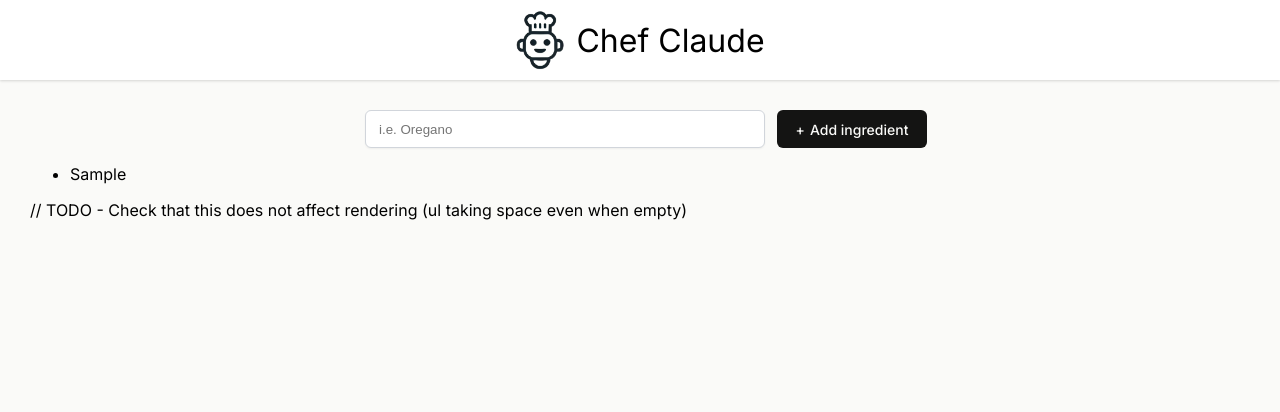
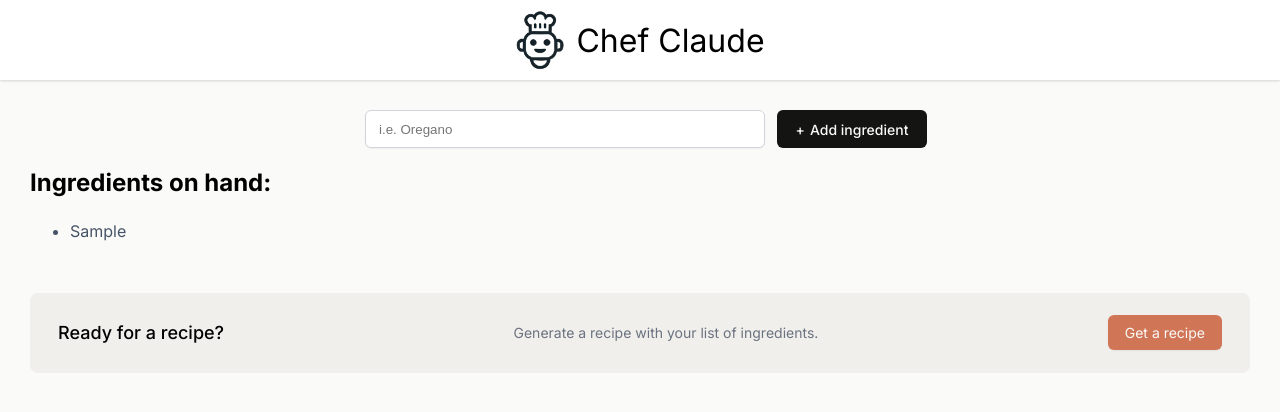
Before and after one commit to candytale55/chef-claude-app, a React (Vite) app: page / in a window 1280 px wide. Both pictures are taken after typing "Sample" into the empty fields and a click on the button "Add ingredient". Shown: the top 412 px of the page. Built offline with nearby package versions, Linux system fonts and the light colour scheme.

Commit message:
List of ingredients with conditional rendering - Using &&

```diff
--- a/src/components/MainContent.jsx
+++ b/src/components/MainContent.jsx
@@ -1,8 +1,10 @@
 import { useState } from 'react';
+import { v4 as uuidv4 } from 'uuid';
+import { capitalizeWord } from '../utils/capitalize'
 
 function IngredientsList() {
 
-  const [ingredients, setIngredients] = useState([""]);
+  const [ingredients, setIngredients] = useState([]);
   const [inputValue, setInputValue] = useState("");
 
 
@@ -12,17 +14,20 @@
 
     if (!inputValue.trim()) return; // Don't add empty strings
 
-    {/*UUID will be added here*/}
+    const newIngredient = {
+      id: uuidv4(),
+      name: inputValue.trim()
+    };
 
-    setIngredients(prev => [...prev, inputValue.trim()]);
-    setInputValue(""); // Clear input after adding
+    setIngredients(prev => [...prev, newIngredient]);
+    setInputValue("");
   }
 
-  //TODO - set better keys - ALSO: If user enters two of the same, tell the user and don't add it.
+
   const ingredientsListItems = ingredients
-    .filter(ingredient => ingredient.trim() !== "")
+    .filter(ingredient => ingredient.name.trim() !== "")
     .map(ingredient => (
-      <li key={ingredient}>{ingredient}</li>
+      <li key={ingredient.id}>{capitalizeWord(ingredient.name)}</li>
     ));
 
   return (
@@ -41,10 +46,33 @@
         <button type="submit" >Add ingredient</button>
       </form>
 
-      {ingredients.filter(i => i.trim() !== "").length > 0 && (
-        <ul>{ingredientsListItems}</ul>
-      )}
-      // TODO - Check that this does not affect rendering (ul taking space even when empty)
+
+      {/* Conditional Rendering of the Ingredient list */}
+
+          {ingredients.filter(i => i.name.trim() !== "").length > 0 && (
+        <section>
+
+          {/* List of INGREDIENTS Section*/}
+
+              <h2>Ingredients on hand:</h2>
+              <ul className='ingredients-list'>{ingredientsListItems}</ul>
+
+
+          {/* Get Recipe Section*/}
+          <div className='get-recipe-container'>
+                <h3>Ready for a recipe?</h3>
+            <p>Generate a recipe with your list of ingredients.</p>
+            <button>Get a recipe</button>
+          </div>
+          {/*  // TODO: Fix the Ready for a recipe inline display */}
+        </section>
+          )}
+
+
+
+
+
+
 
     </main>
   )
--- a/src/index.css
+++ b/src/index.css
@@ -62,3 +62,45 @@
     content: "+";
     margin-right: 5px;
 }
+
+ul.ingredients-list {
+    margin-bottom: 48px;
+}
+
+ul.ingredients-list>li {
+    color: #475467;
+    line-height: 28px;
+}
+
+.get-recipe-container {
+    display: flex;
+    justify-content: space-between;
+    align-items: center;
+    border-radius: 8px;
+    background: #F0EFEB;
+    padding: 10px 28px;
+}
+
+.get-recipe-container h3 {
+    font-size: 1.125rem;
+    font-weight: 500;
+    line-height: 24px;
+}
+
+.get-recipe-container p {
+    color: #6B7280;
+    font-size: 0.875rem;
+    line-height: 20px;
+}
+
+.get-recipe-container button {
+    border: none;
+    border-radius: 6px;
+    background: #D17557;
+    box-shadow: 0px 1px 2px 0px rgba(0, 0, 0, 0.05);
+    color: #FAFAF8;
+    padding: 9px 17px;
+    font-family: Inter, sans-serif;
+    font-size: 0.875rem;
+    cursor: pointer;
+}
--- /dev/null
+++ b/src/utils/capitalize.js
@@ -0,0 +1,4 @@
+
+export function capitalizeWord(word) {
+    return word.charAt(0).toUpperCase() + word.slice(1).toLowerCase();
+  }
```
